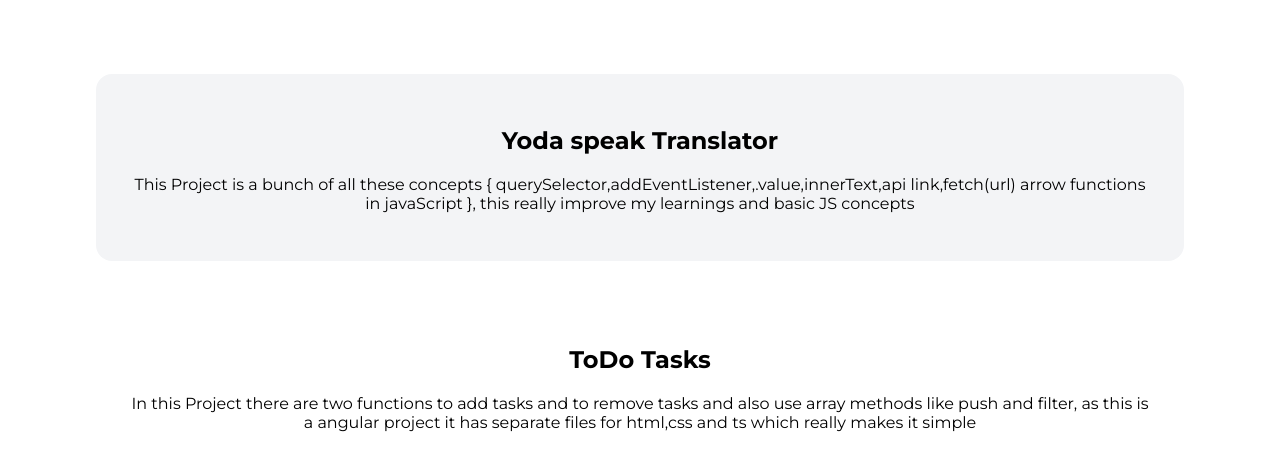
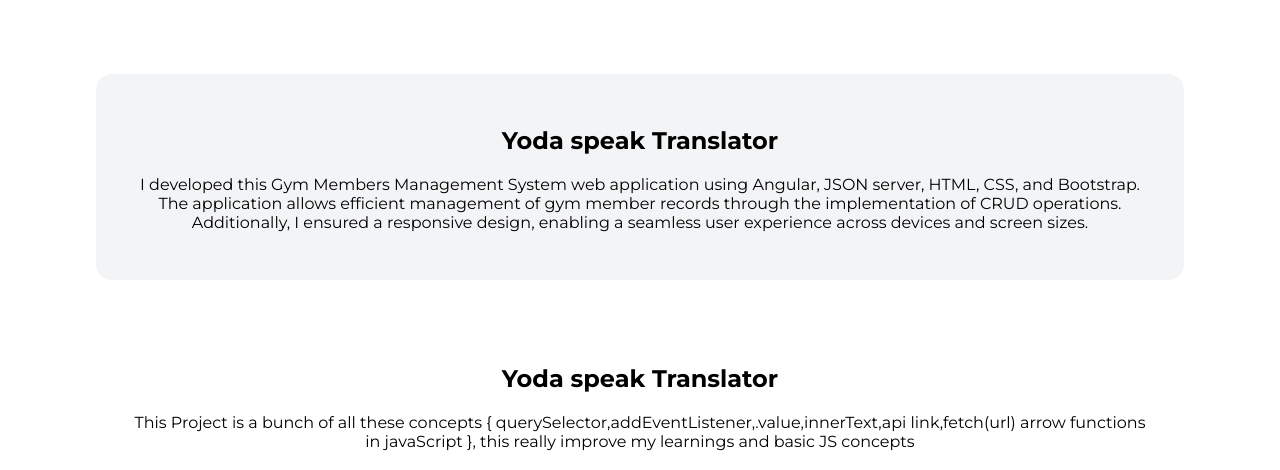
Before and after one commit to Utkarsh2902/portfolio, a plain HTML site: page blogs.html in a window 1280 px wide. Shown: the part 330-800 px from the top of the page. Drawn offline with Linux system fonts and the light colour scheme.

Commit message:
Added GMMS and blog

```diff
--- a/blogs.html
+++ b/blogs.html
@@ -29,7 +29,22 @@
     </header>
     <ul class="list-nonbullets">
         <li>
+
             <section class="section ow">
+                <h1>Yoda speak Translator</h1>
+                <p> I developed this Gym Members Management System web application using Angular,
+                    JSON server, HTML, CSS, and Bootstrap. The application allows efficient
+                    management of gym member records through the implementation of CRUD
+                    operations. Additionally, I ensured a responsive design, enabling a seamless user
+                    experience across devices and screen sizes.
+                </p>
+                <!-- <a class="link link-primary" href="https://notesyourtask.netlify.app/">Live Project</a>
+                <a class="link link-secondary" href="https://github.com/Utkarsh2902/ToDo-angular-Pro">View Source</a> -->
+            </section>
+        </li>
+        <li>
+
+            <section class="section">
                 <h1>Yoda speak Translator</h1>
                 <p> This Project is a bunch of all these concepts { querySelector,addEventListener,.value,innerText,api
                     link,fetch(url) arrow functions in javaScript }, this really improve my learnings and basic JS
@@ -40,7 +55,7 @@
             </section>
         </li>
         <li>
-            <section class="section">
+            <section class="section ow">
                 <h1>ToDo Tasks</h1>
                 <p>
                     In this Project there are two functions to add tasks and to remove tasks and also use array methods
@@ -52,7 +67,7 @@
             </section>
         </li>
         <li>
-            <section class="section ow">
+            <section class="section ">
                 <h1>Coming soon</h1>
                 <p></p>
                 <!-- <a class="link link-primary" href="https://pascalplusminus.netlify.app/">Live Project</a>
```
Also changed, not shown: projects.html (+12 -4 lines).
